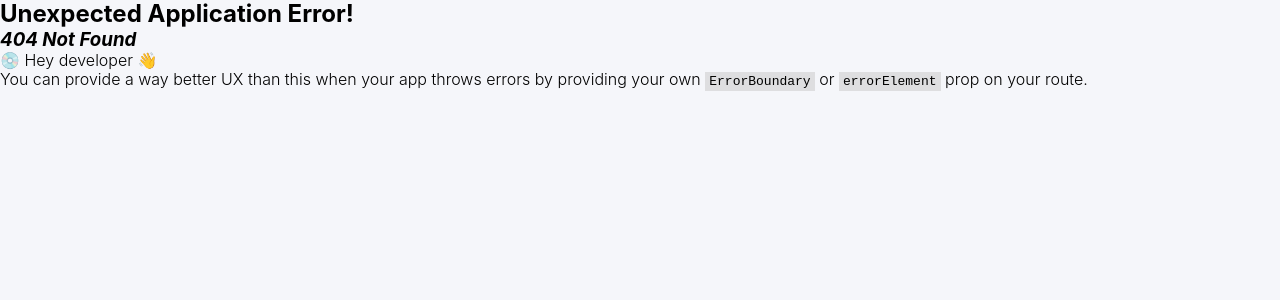
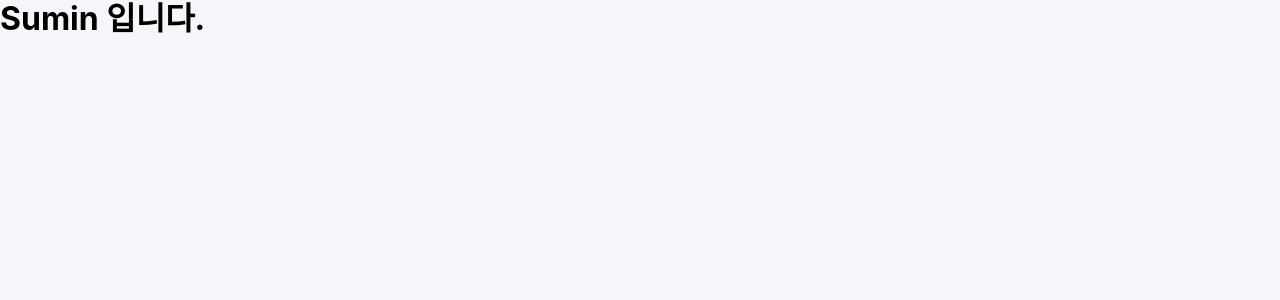
Before and after one commit to 2023-winter-techeer-sw-bootcamp-TeamF/TeamF, a React (Vite) app in the folder frontend/: page /sumin in a window 1280 px wide. Before the commit this address had no page. Shown: the top 300 px of the page. Built offline with nearby package versions, Linux system fonts and the light colour scheme; the HTML template or start-up script is replaced by a standard one.

Commit message:
테스트 페이지 추가

```diff
--- a/frontend/src/App.tsx
+++ b/frontend/src/App.tsx
@@ -4,6 +4,7 @@ import { createGlobalStyle, ThemeProvider } from "styled-components";
 import Main from "./pages/Main";
 import Test from "./pages/Test";
 import { theme } from "./theme";
+import Sumin from "./pages/Sumin";
 
 const GlobalStyle = createGlobalStyle`
 @import url('https://fonts.googleapis.com/css2?family=Source+Serif+4:ital,opsz,wght@1,8..60,300&display=swap');
@@ -78,6 +79,10 @@ const router = createBrowserRouter([
     path: "/",
     element: <Main />,
   },
+  {
+    path: "/sumin",
+    element: <Sumin />,
+  },
 ]);
 
 function App() {
--- /dev/null
+++ b/frontend/src/pages/Sumin.tsx
@@ -0,0 +1,9 @@
+import React from "react";
+
+export default function Sumin() {
+  return (
+    <>
+      <h1>Sumin 입니다.</h1>
+    </>
+  );
+}
```
